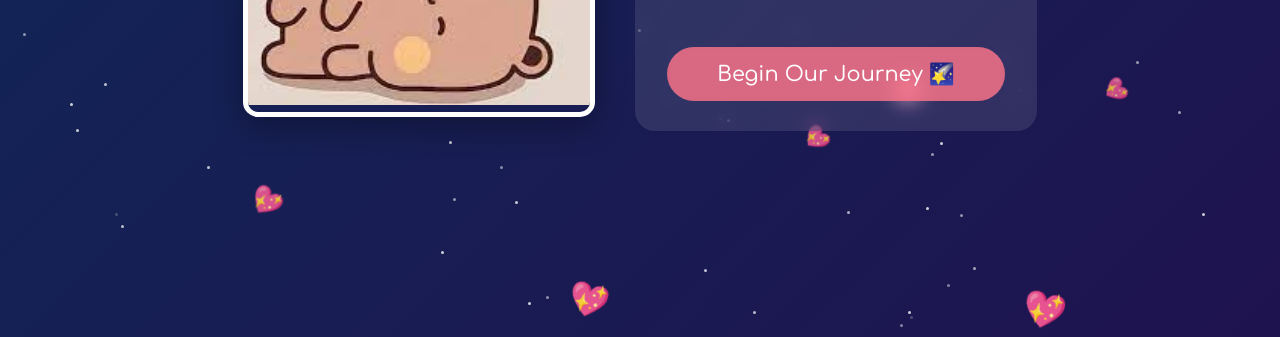
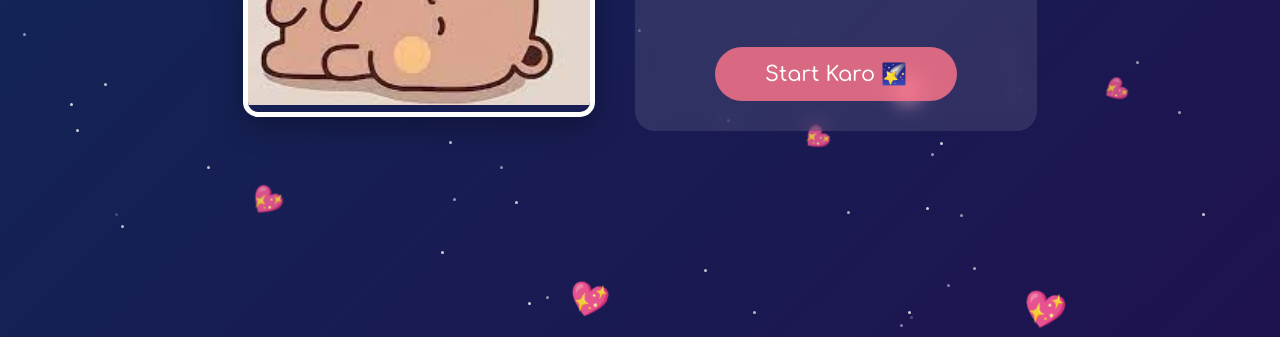
Before and after one commit to webanimeflix/love, a plain HTML site: page index.html in a window 1280 px wide. Shown: the part 463-800 px from the top of the page. Drawn offline with Linux system fonts and the light colour scheme.

Commit message:
Update index.html

```diff
--- a/index.html
+++ b/index.html
@@ -172,7 +172,7 @@
                     💖 Yaha Pe Click Kar Ilma... 🌙<br>
                     Ek Chotu Sa Surprise Hai ✨
                 </div>
-                <button class="next-btn" onclick="nextPage()">Begin Our Journey 🌠</button>
+                <button class="next-btn" onclick="nextPage()">Start Karo 🌠</button>
             </div>
         </div>
     </div>
```
